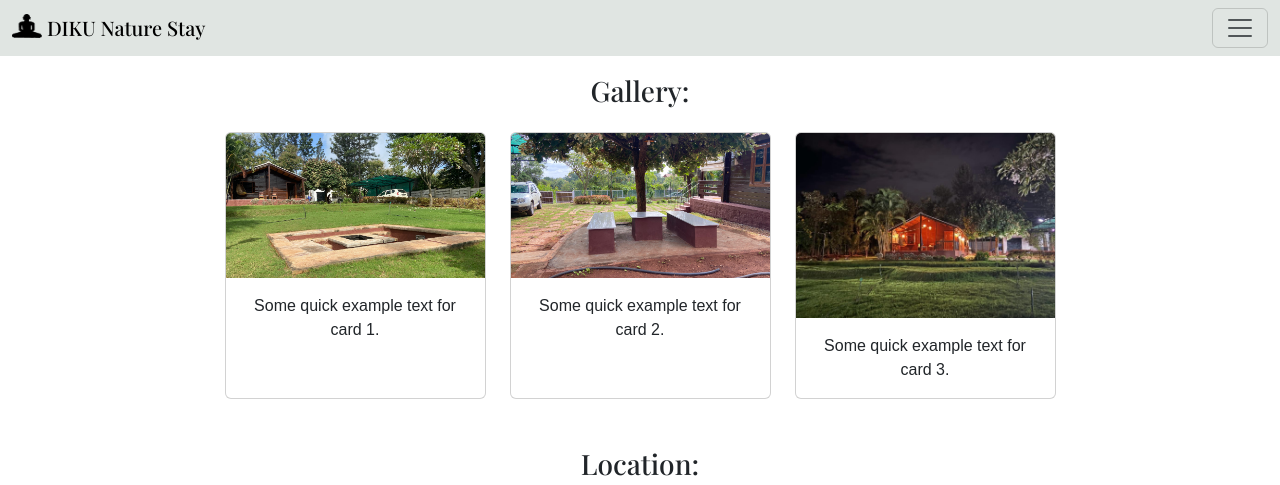
After one commit to hellomushrooms/dikunaturestay, a Django app: page //gallery in a window 1280 px wide. The commit adds this page. Shown: the top 485 px of the page. Run offline with Django 5.2, Linux system fonts and the light colour scheme; some web fonts are replaced.

Commit message:
basic gallery page

```diff
--- a/dikunaturestay/dikunaturestay/urls.py
+++ b/dikunaturestay/dikunaturestay/urls.py
@@ -20,5 +20,6 @@
 
 urlpatterns = [
     path('admin/', admin.site.urls),
-    path('', views.home, name='home')
+    path('', views.home, name='home'),
+    path('/gallery', views.gallery, name='gallery'),
 ]
--- a/dikunaturestay/naturestay/static/naturestay/css/style.css
+++ b/dikunaturestay/naturestay/static/naturestay/css/style.css
@@ -26,3 +26,8 @@
   font-family: "Playfair Display", serif;
   font-weight: 500;
 }
+
+.custom-width {
+  width: 75% !important;
+  max-width: 75%;
+}
--- /dev/null
+++ b/dikunaturestay/naturestay/templates/naturestay/gallery.html
@@ -0,0 +1,45 @@
+{% extends 'naturestay/layout.html' %}
+{% load static %}
+
+{% block content %}
+
+<section class="container my-4">
+  <h3 class="playfair text-center mb-4">Gallery:</h3>
+
+  <div class="row justify-content-center">
+    <!-- Card 1 -->
+    <div class="col-12 col-sm-6 col-md-4 col-lg-3 mb-4 d-flex justify-content-center">
+      <div class="card" style="width: 18rem;">
+        <img src="{% static 'naturestay/images/gallery1.jpeg' %}" class="card-img-top" alt="Gallery Image 1">
+        <div class="card-body">
+          <p class="card-text text-center">Some quick example text for card 1.</p>
+        </div>
+      </div>
+    </div>
+
+    <!-- Card 2 -->
+    <div class="col-12 col-sm-6 col-md-4 col-lg-3 mb-4 d-flex justify-content-center">
+      <div class="card" style="width: 18rem;">
+        <img src="{% static 'naturestay/images/gallery2.jpeg' %}" class="card-img-top" alt="Gallery Image 2">
+        <div class="card-body">
+          <p class="card-text text-center">Some quick example text for card 2.</p>
+        </div>
+      </div>
+    </div>
+
+    <!-- Card 3 -->
+    <div class="col-12 col-sm-6 col-md-4 col-lg-3 mb-4 d-flex justify-content-center">
+      <div class="card" style="width: 18rem;">
+        <img src="{% static 'naturestay/images/cottage.jpeg' %}" class="card-img-top" alt="Gallery Image 3">
+        <div class="card-body">
+          <p class="card-text text-center">Some quick example text for card 3.</p>
+        </div>
+      </div>
+    </div>
+
+    <!-- Add more cards as needed -->
+  </div>
+</section>
+
+
+{% endblock %}
--- a/dikunaturestay/naturestay/templates/naturestay/home.html
+++ b/dikunaturestay/naturestay/templates/naturestay/home.html
@@ -68,7 +68,7 @@
         <span class="carousel-control-next-icon"></span>
       </button>
     </div>
-    <a href="#" class="btn btn-secondary mt-2">View More</a>
+    <a href="{% url 'gallery' %}" class="btn btn-secondary mt-2">View More</a>
   </section>
 
   {% endblock %}
--- a/dikunaturestay/naturestay/templates/naturestay/layout.html
+++ b/dikunaturestay/naturestay/templates/naturestay/layout.html
@@ -20,8 +20,26 @@
         <img src="{% static 'naturestay/images/logo.png' %}" alt="" width="30" height="24" class="d-inline-block align-text-top">
       DIKU Nature Stay
       </a>
+      <button class="navbar-toggler" type="button" data-bs-toggle="offcanvas" data-bs-target="#sidebarMenu" aria-controls="sidebarMenu">
+      <span class="navbar-toggler-icon"></span>
+      </button>
     </div>
   </nav>
+
+  <div class="offcanvas offcanvas-end bg-light text-black custom-width" tabindex="-1" id="sidebarMenu" aria-labelledby="sidebarMenuLabel">
+  <div class="offcanvas-header">
+    <h5 class="playfair" id="sidebarMenuLabel">Menu</h5>
+    <button type="button" class="btn-close btn-close-black" data-bs-dismiss="offcanvas" aria-label="Close"></button>
+  </div>
+  <div class="offcanvas-body">
+    <ul class="navbar-nav">
+      <li class="nav-item"><a class="nav-link text-black" href="{% url 'home' %}">Home</a></li>
+      <li class="nav-item"><a class="nav-link text-black" href="{% url 'gallery' %}">Gallery</a></li>
+      <li class="nav-item"><a class="nav-link text-black" href="#">About</a></li>
+      <li class="nav-item"><a class="nav-link text-black" href="#">Contact</a></li>
+    </ul>
+  </div>
+</div>
 
   {% block content %}
 
--- a/dikunaturestay/naturestay/views.py
+++ b/dikunaturestay/naturestay/views.py
@@ -3,3 +3,6 @@
 # Create your views here.
 def home(request):
     return render(request, 'naturestay/home.html')
+
+def gallery(request):
+    return render(request, 'naturestay/gallery.html')
```
